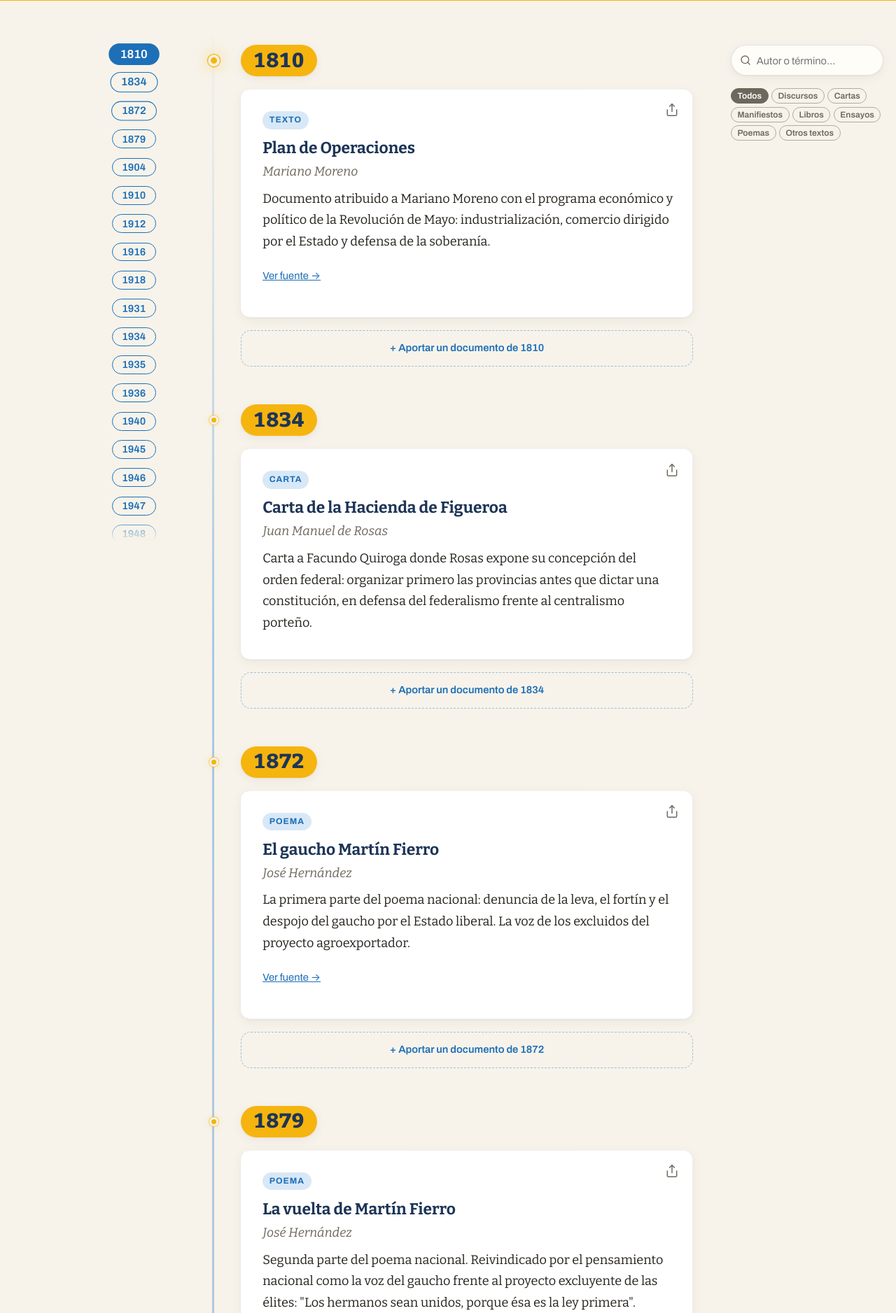
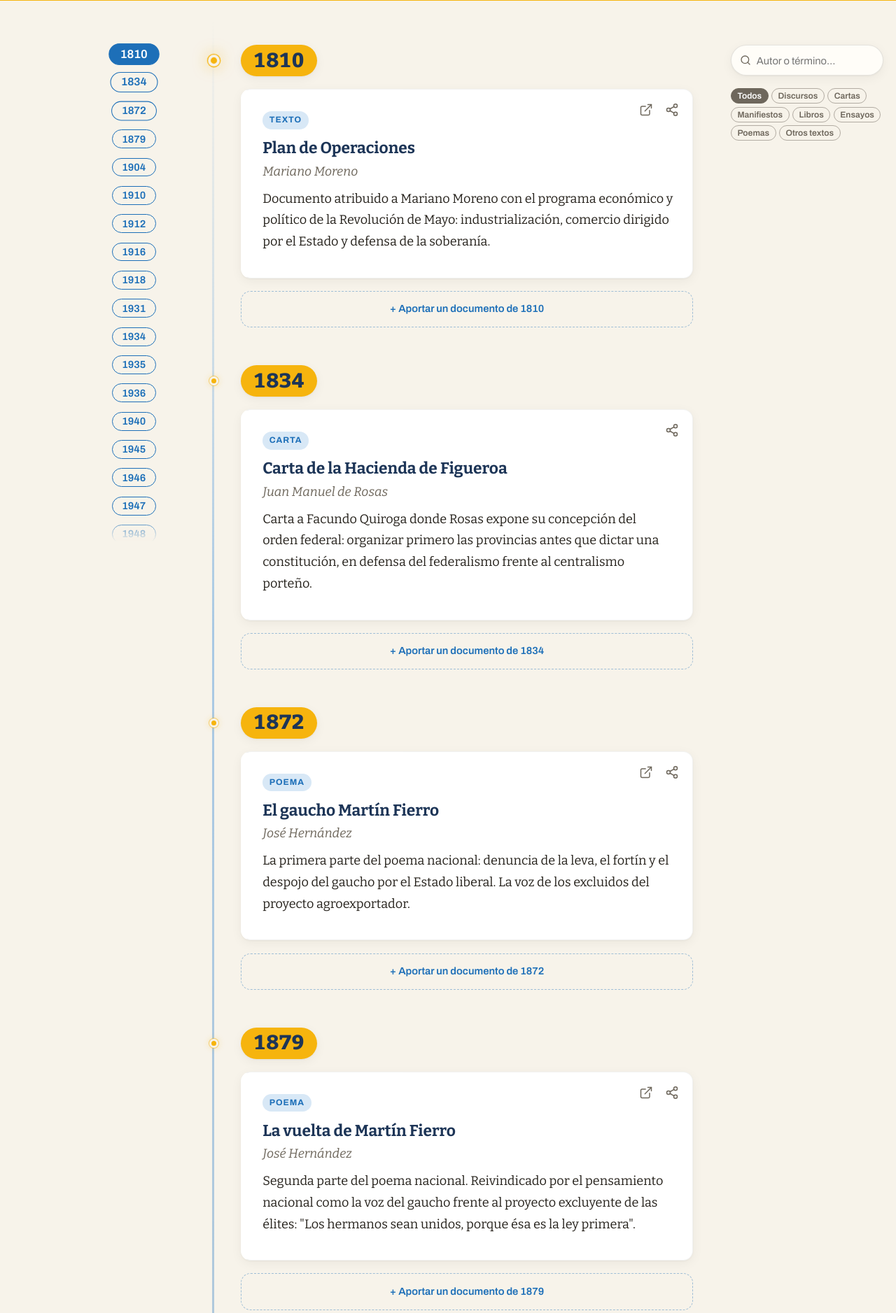
Before and after one commit to tbagencia/pensamiento-nacional-popular, a PHP site: page / in a window 1280 px wide. Shown: the part 464-2341 px from the top of the page at 70% size. Run offline with PHP 8.4, Linux system fonts and the light colour scheme; some libraries are stand-ins or nearby versions.

Commit message:
feat: icon-only external source link and distinct share glyph
The "Ver fuente" text link becomes an external-link icon beside the
share button, ghost-styled like it. The share button switches to the
connected-nodes glyph so the two icons read apart at a glance.

```diff
--- a/admin/index.php
+++ b/admin/index.php
@@ -114,7 +114,7 @@ function e(?string $s): string
   <link rel="preconnect" href="https://fonts.googleapis.com">
   <link rel="preconnect" href="https://fonts.gstatic.com" crossorigin>
   <link href="https://fonts.googleapis.com/css2?family=Archivo:wght@400;500;600;700&amp;family=Bitter:ital,wght@0,400;0,600;0,700;0,800;1,400&amp;display=swap" rel="stylesheet">
-  <link rel="stylesheet" href="/assets/css/styles.css?v=13">
+  <link rel="stylesheet" href="/assets/css/styles.css?v=14">
 </head>
 <body class="admin-body">
 
--- a/assets/css/styles.css
+++ b/assets/css/styles.css
@@ -1021,7 +1021,8 @@ main.center {
 
 /* ---------- Block: card share ---------- */
 
-.share-btn {
+.share-btn,
+.source-btn {
 	position: absolute;
 	top: var(--space-xs);
 	right: var(--space-xs);
@@ -1039,14 +1040,24 @@ main.center {
 		background 0.2s ease;
 }
 
-.share-btn:hover {
+.share-btn:hover,
+.source-btn:hover {
 	color: var(--brand);
 	background: color-mix(in srgb, var(--sky) 20%, #fff);
 }
 
-/* Keep the card title clear of the floating share button. */
+/* The external-source icon sits beside the share button. */
+.source-btn {
+	right: calc(var(--space-xs) + 2rem + var(--space-3xs));
+}
+
+/* Keep the card title clear of the floating icon buttons. */
 .card h3 {
 	padding-inline-end: var(--space-l);
+}
+
+.card:has(.source-btn) h3 {
+	padding-inline-end: var(--space-2xl);
 }
 
 .share-menu {
@@ -1205,11 +1216,6 @@ main.center {
 	font-weight: 600;
 	cursor: pointer;
 	text-decoration: underline;
-}
-
-.source-link {
-	font-family: var(--font-ui);
-	font-size: var(--text--1);
 }
 
 .empty {
--- a/assets/js/app.js
+++ b/assets/js/app.js
@@ -128,18 +128,20 @@ function renderTimeline(resources) {
 			card.dataset.state = "hidden";
 			card.innerHTML = `
         <button type="button" class="share-btn" aria-label="Compartir este documento" aria-expanded="false">
-          <svg width="20" height="20" viewBox="0 0 24 24" fill="none" stroke="currentColor" stroke-width="1.8" stroke-linecap="round" stroke-linejoin="round" aria-hidden="true"><path d="M4 12v8a2 2 0 0 0 2 2h12a2 2 0 0 0 2-2v-8"/><polyline points="16 6 12 2 8 6"/><line x1="12" y1="2" x2="12" y2="15"/></svg>
+          <svg width="20" height="20" viewBox="0 0 24 24" fill="none" stroke="currentColor" stroke-width="1.8" stroke-linecap="round" stroke-linejoin="round" aria-hidden="true"><circle cx="18" cy="5" r="3"/><circle cx="6" cy="12" r="3"/><circle cx="18" cy="19" r="3"/><line x1="8.59" y1="13.51" x2="15.42" y2="17.49"/><line x1="8.59" y1="10.49" x2="15.42" y2="6.51"/></svg>
         </button>
+        ${
+					item.source_url
+						? `<a class="source-btn" href="${escapeHtml(item.source_url)}" target="_blank" rel="noopener noreferrer" aria-label="Ver la fuente externa" title="Ver fuente">
+          <svg width="20" height="20" viewBox="0 0 24 24" fill="none" stroke="currentColor" stroke-width="1.8" stroke-linecap="round" stroke-linejoin="round" aria-hidden="true"><path d="M18 13v6a2 2 0 0 1-2 2H5a2 2 0 0 1-2-2V8a2 2 0 0 1 2-2h6"/><polyline points="15 3 21 3 21 9"/><line x1="10" y1="14" x2="21" y2="3"/></svg>
+        </a>`
+						: ""
+				}
         <span class="badge badge-type">${escapeHtml(item.type)}</span>
         <h3>${markMatches(item.title)}</h3>
         <p class="author">${markMatches(item.author)}</p>
         <p class="excerpt" ${isLong ? 'data-state="collapsed"' : ""}>${markMatches(item.excerpt)}</p>
-        ${isLong ? '<button type="button" class="read-more" aria-expanded="false">Leer más</button>' : ""}
-        ${
-					item.source_url
-						? `<p><a class="source-link" href="${escapeHtml(item.source_url)}" target="_blank" rel="noopener noreferrer">Ver fuente &rarr;</a></p>`
-						: ""
-				}`;
+        ${isLong ? '<button type="button" class="read-more" aria-expanded="false">Leer más</button>' : ""}`;
 			li.appendChild(card);
 		}
 
--- a/cargar.html
+++ b/cargar.html
@@ -23,7 +23,7 @@
       href="https://fonts.googleapis.com/css2?family=Archivo:wght@400;500;600;700&amp;family=Bitter:ital,wght@0,400;0,600;0,700;0,800;1,400&amp;display=swap"
       rel="stylesheet"
     />
-    <link rel="stylesheet" href="/assets/css/styles.css?v=13" />
+    <link rel="stylesheet" href="/assets/css/styles.css?v=14" />
   </head>
   <body>
     <header class="site-header site-header-small">
--- a/index.html
+++ b/index.html
@@ -50,7 +50,7 @@
       href="https://fonts.googleapis.com/css2?family=Archivo:wght@400;500;600;700&amp;family=Bitter:ital,wght@0,400;0,600;0,700;0,800;1,400&amp;display=swap"
       rel="stylesheet"
     />
-    <link rel="stylesheet" href="/assets/css/styles.css?v=13" />
+    <link rel="stylesheet" href="/assets/css/styles.css?v=14" />
   </head>
   <body>
     <a class="skip-link" href="#timeline">Saltar a la línea de tiempo</a>
@@ -294,7 +294,7 @@
       </div>
     </aside>
 
-    <script src="/assets/js/app.js?v=12"></script>
+    <script src="/assets/js/app.js?v=13"></script>
     <script src="/assets/js/credits.js?v=2"></script>
   </body>
 </html>
```
